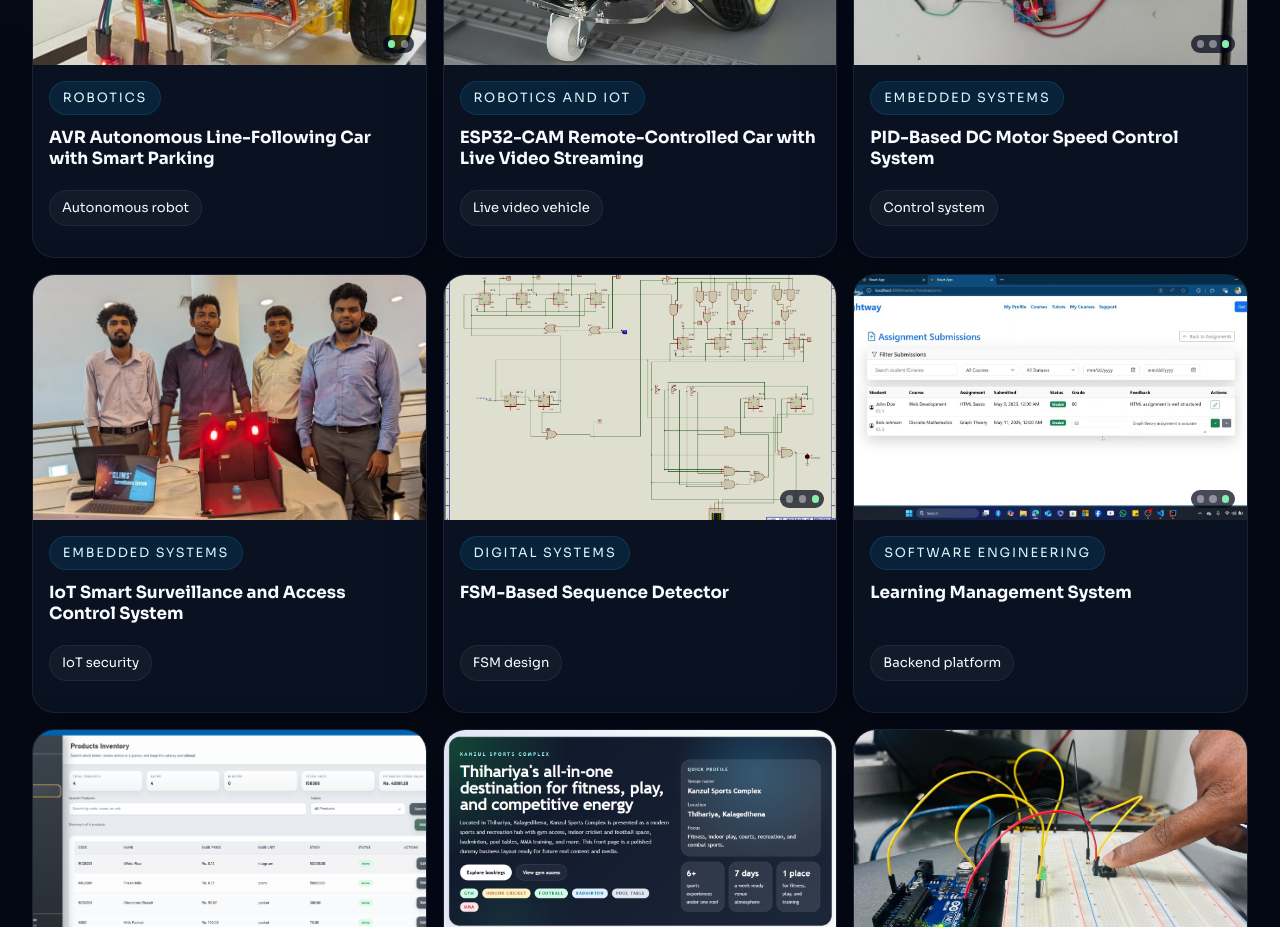
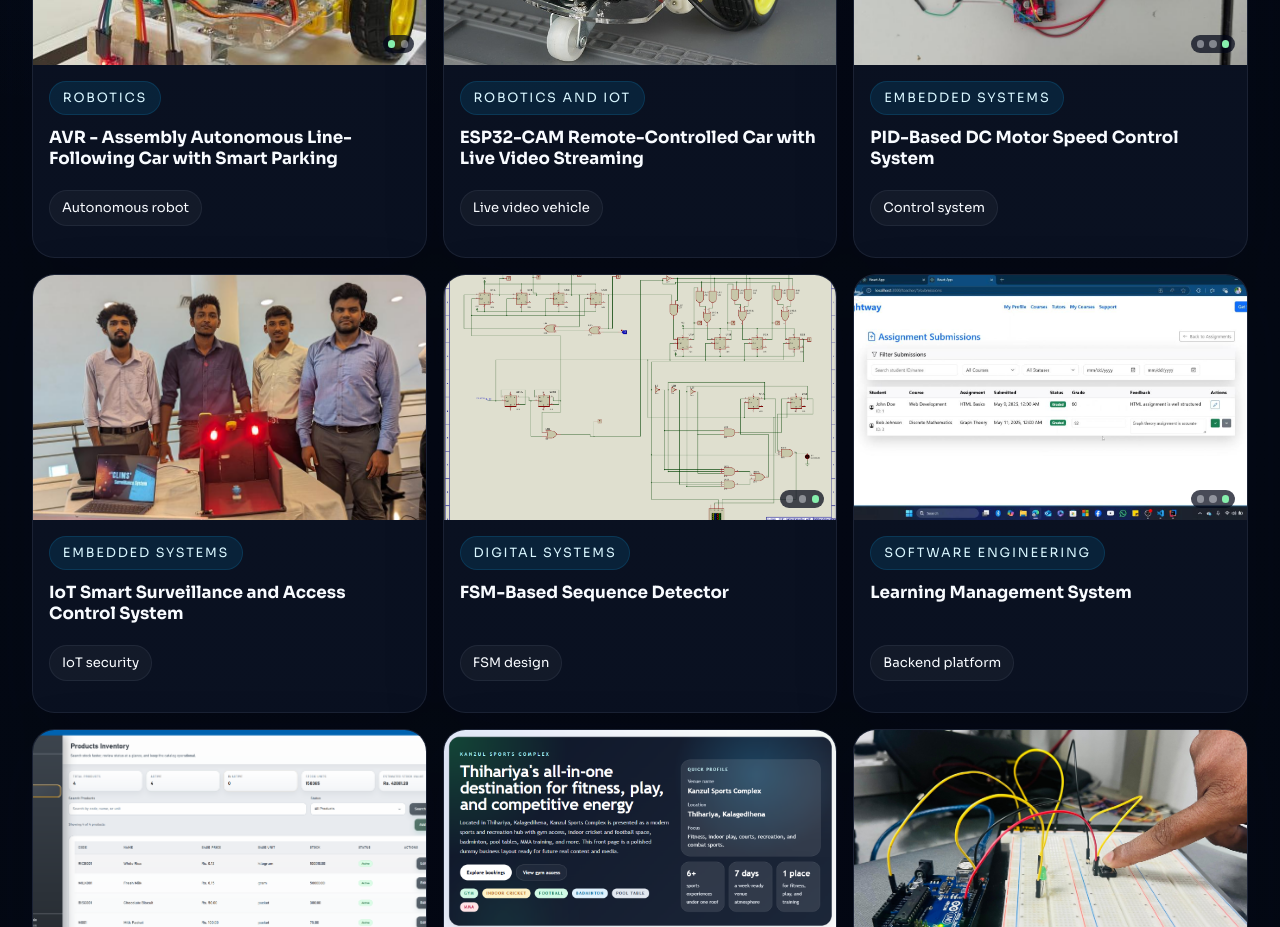
Before and after one commit to M-Mufassir/Porfolio1, a React (Vite) app in the folder portfolio1/: page / in a window 1280 px wide. Shown: the part 3060-3987 px from the top of the page. Built offline with nearby package versions, Linux system fonts and the light colour scheme.

Commit message:
Project changed

```diff
--- a/portfolio1/src/data/portfolio.js
+++ b/portfolio1/src/data/portfolio.js
@@ -67,7 +67,7 @@ export const projectCards = [
     domain: 'robotics',
     domainLabel: 'Robotics',
     type: 'Autonomous robot',
-    title: 'AVR Autonomous Line-Following Car with Smart Parking',
+    title: 'AVR - Assembly Autonomous Line-Following Car with Smart Parking',
     summary:
       'An Arduino Uno robot programmed at AVR level to follow lines, detect cross-line events, search for a parking bay, and park autonomously.',
     stack: ['AVR ATmega', 'Arduino Uno', 'Microchip Studio', 'Embedded C', 'IR Sensors', 'FSM Control'],
```
